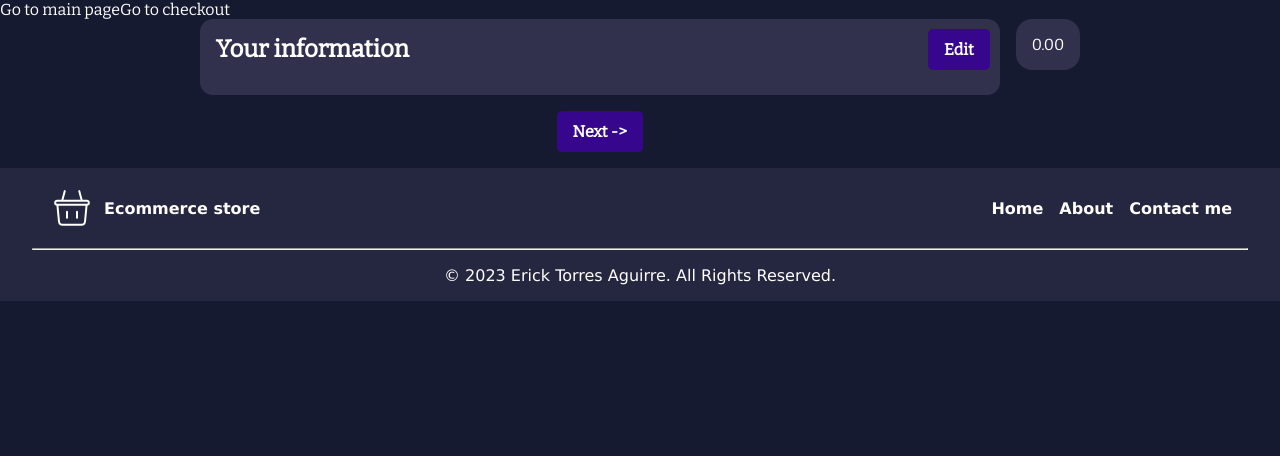
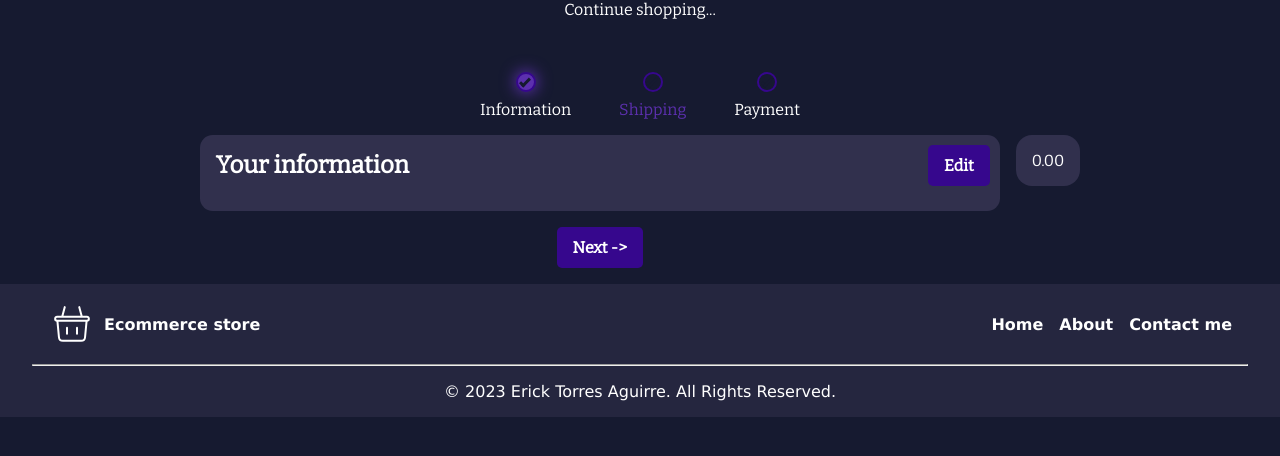
Before and after one commit to Eckry/store-app, a React (Vite) app: page /store-app/checkout/shipping in a window 1280 px wide. Shown: the top 456 px of the page. Built offline with nearby package versions, Linux system fonts and the light colour scheme.

Commit message:
add checkmarks to checkout process

```diff
--- a/src/routes/Checkout.jsx
+++ b/src/routes/Checkout.jsx
@@ -1,6 +1,6 @@
 import Footer from "../components/Footer";
 import "./styles/Checkout.css";
-import { Outlet, Link } from "react-router-dom";
+import { Outlet, Link, useLocation } from "react-router-dom";
 import { AddressProvider } from "../context/AddressContext";
 import useCart from "../hooks/useCart";
 
@@ -19,7 +19,17 @@ function CheckoutProduct({ image, title, price, quantity }) {
 }
 
 export default function Checkout() {
+  const location = useLocation();
   const { cart } = useCart();
+
+  const isOnData = /data/.test(location.pathname)
+  const isOnShipping = /shipping/.test(location.pathname)
+  const isOnPayment = /payment/.test(location.pathname)
+
+  const classNames = {
+    data: isOnShipping || isOnPayment ? "checked" : "",
+    shipping: isOnPayment ? "checked" : ""
+  }
 
   let totalPrice = 0;
 
@@ -30,10 +40,32 @@ export default function Checkout() {
   return (
     <AddressProvider>
       <header>
-        <Link to={"/store-app/"}>Go to main page</Link>
-        <Link state={{ cart }} to={"/store-app/checkout/data"}>
-          Go to checkout
+        <Link className="continue-shopping" to={"/store-app/"}>
+          Continue shopping...
         </Link>
+        <div className="link-wrapper">
+          <Link
+            className={`checkout-link ${isOnData ? "highlighted" : ""}`}
+            to={"/store-app/checkout/data"}
+          >
+            <span className={`checkout-check ${classNames.data}`}></span>
+            Information
+          </Link>
+          <Link
+            className={`checkout-link ${isOnShipping ? "highlighted" : ""}`}
+            to={"/store-app/checkout/shipping"}
+          >
+            <span className={`checkout-check ${classNames.shipping}`}></span>
+            Shipping
+          </Link>
+          <Link
+            className={`checkout-link ${isOnPayment ? "highlighted" : ""}`}
+            to={"/store-app/checkout/payment"}
+          >
+            <span className="checkout-check"></span>
+            Payment
+          </Link>
+        </div>
       </header>
       <main className="checkout-container">
         <Outlet />
--- a/src/routes/styles/Checkout.css
+++ b/src/routes/styles/Checkout.css
@@ -1,3 +1,21 @@
+.continue-shopping {
+  display: block;
+  text-align: center;
+}
+
+.link-wrapper {
+  position: relative;
+  height: 100px;
+  width: fit-content;
+  margin: auto;
+  margin-bottom: 1rem;
+  padding: 1rem 1rem 0 1rem;
+  display: flex;
+  justify-content: center;
+  align-items: flex-end;
+  gap: 3rem;
+}
+
 .checkout-container {
   margin: auto;
   width: 90%;
@@ -18,7 +36,7 @@
   height: fit-content;
 }
 
-.checkout-information{
+.checkout-information {
   width: 100%;
 }
 
@@ -45,3 +63,41 @@
   color: var(--highlight-color-two);
   text-align: center;
 }
+
+.checkout-link {
+  display: flex;
+  flex-direction: column;
+  align-items: center;
+  gap: 0.5rem;
+}
+
+.checkout-check {
+  border: 2px solid var(--tertiary-color);
+  position: relative;
+  width: 20px;
+  height: 20px;
+  transition: 0.25s ease-in-out;
+  border-radius: 50%;
+}
+
+.checkout-check::before {
+  position: absolute;
+  content: "";
+  width: 6px;
+  height: 11px;
+  transform: rotate(45deg);
+  border: solid var(--primary-color);
+  border-width: 0 3px 3px 0;
+  left: 4.7px;
+  bottom: 3.2px;
+}
+
+.checked {
+  transition: 0.25s ease-in-out;
+  background-color: var(--tertiary-brighty-color);
+  box-shadow: 0 0 15px 1px var(--tertiary-brighty-color);
+}
+
+.highlighted {
+  color: var(--tertiary-brighty-color);
+}
```
